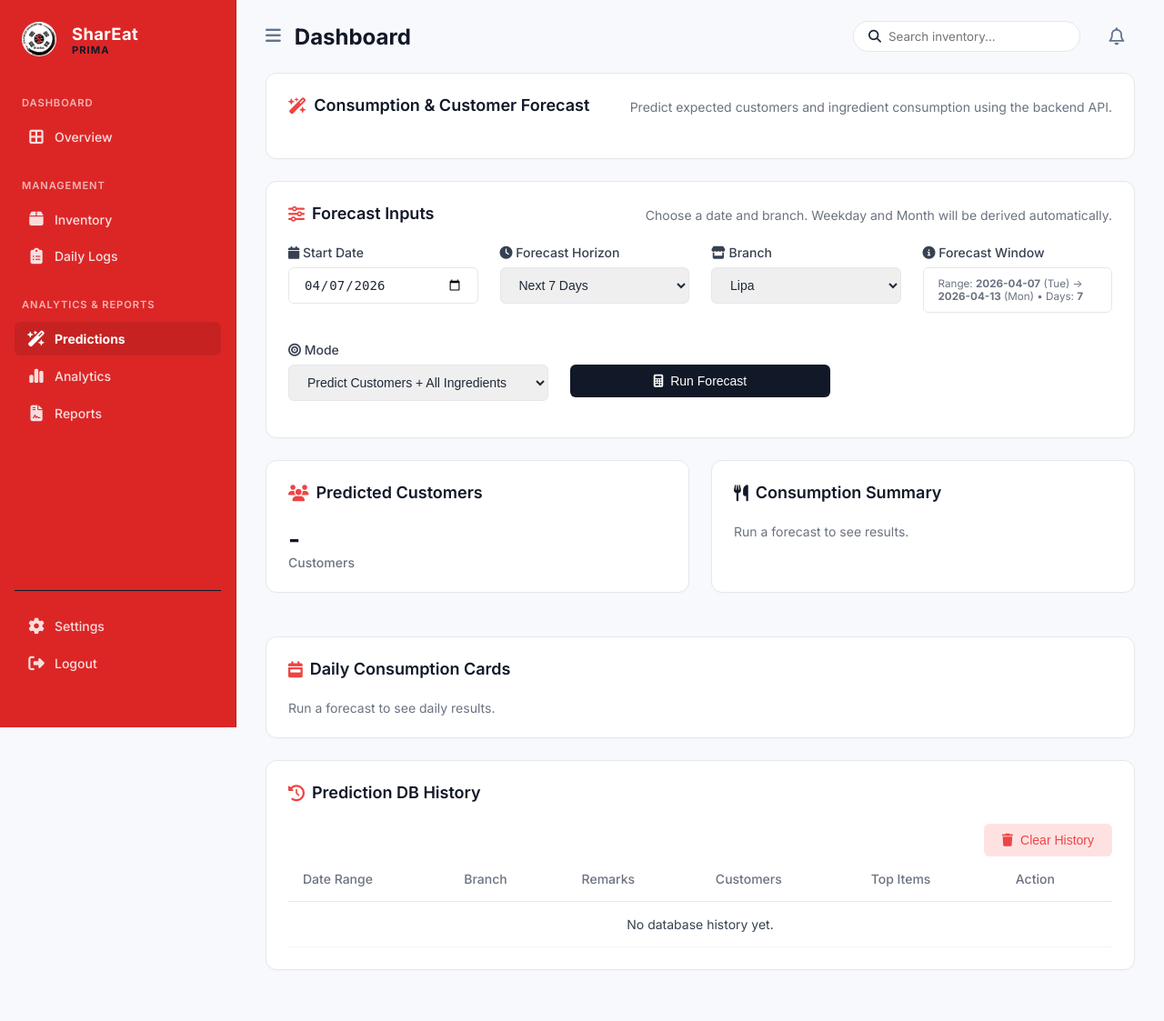
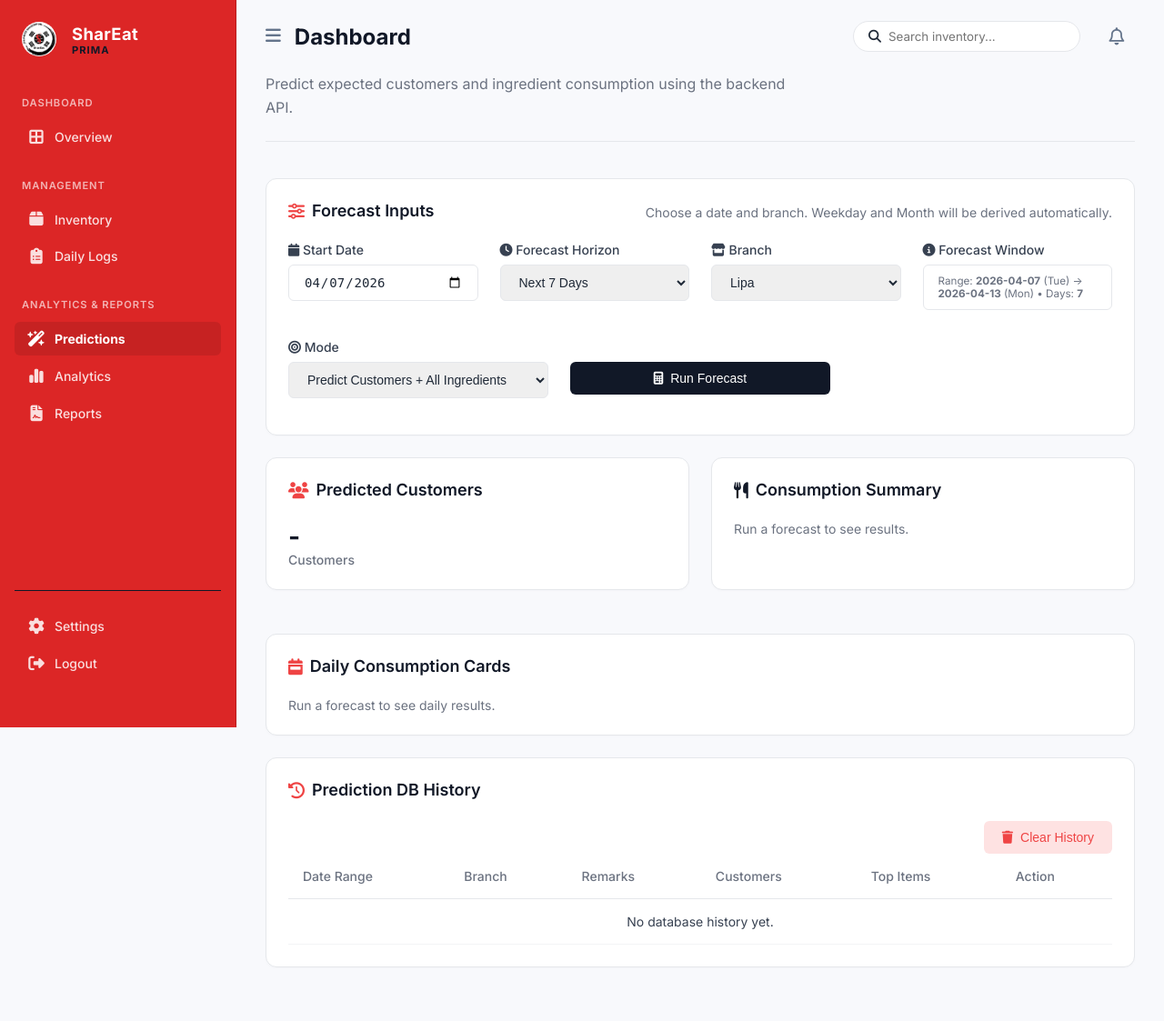
Before and after one commit to excesting/shareitV1, a Flask app: page /predict in a window 1280 px wide. Shown: the whole page at 91% size. After the commit the page ends 1064 px from the top, so only its background shows below. Run offline with Flask 3, Linux system fonts and the light colour scheme; the visitor is signed in with stand-in values (Sample User, id 1); data that the repository does not hold is empty; parts of the project's set-up code (start-up, migrations or seed data) failed here and were passed over; some libraries are stand-ins or nearby versions.

Commit message:
Update prediction page layout
Replaced card header with page hero for better layout.

```diff
--- a/templates/prediction.html
+++ b/templates/prediction.html
@@ -3,11 +3,10 @@
 {% block title %}Predictions - Food Consumption{% endblock %}
 
 {% block content %}
-<div class="card mb-6">
-  <div class="card-header">
-    <h1 class="card-title"><i class="fas fa-wand-magic-sparkles text-primary"></i> Consumption & Customer Forecast</h1>
-    <p class="card-subtitle">Predict expected customers and ingredient consumption using the backend API.</p>
-  </div>
+<div class="page-hero">
+    <p class="page-hero-subtitle">
+        Predict expected customers and ingredient consumption using the backend API.
+    </p>
 </div>
 
 <div class="card mb-6">
```
